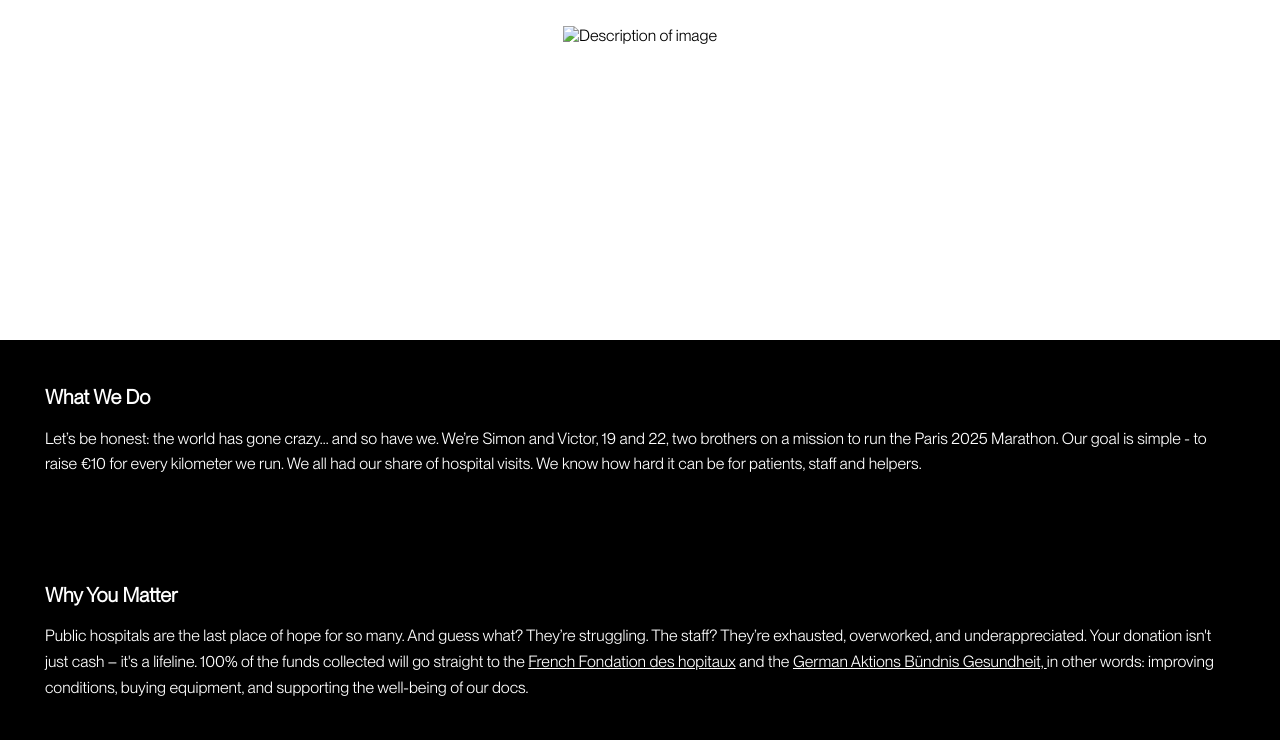
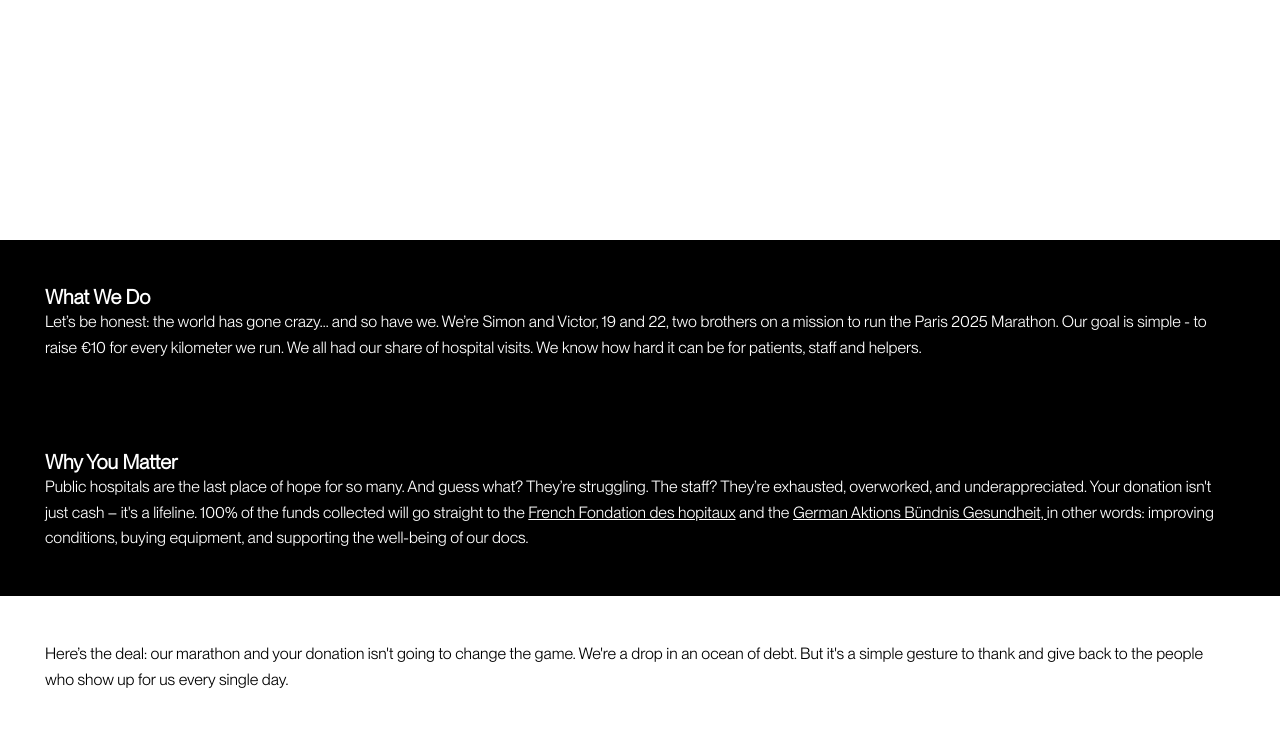
Before and after one commit to DayDreamer03/running-together, a plain HTML site: page onlywarmth.html in a window 1280 px wide. Shown: the part 360-1100 px from the top of the page. Drawn offline with Linux system fonts and the light colour scheme; files that its build step writes are made by us from their sources; grey boxes are pictures that could not be loaded; a script that the page names is missing; files whose address does not match are found by name.

Commit message:
Add files via upload

```diff
--- a/onlywarmth.css
+++ b/onlywarmth.css
@@ -1,4 +1,9 @@
 /* styles.css */
+* {
+  margin: 0;
+  padding: 0;
+  box-sizing: border-box;
+}
 
 @font-face {
   font-family: "PP Neue Montreal";
@@ -13,11 +18,7 @@
 ::-webkit-scrollbar {
   display: none;
 }
-html,
-body {
-  -ms-overflow-style: none; /* IE and Edge */
-  scrollbar-width: none; /* Firefox */
-}
+
 body {
   font-family: "PP Neue Montreal";
   margin: 0;
--- a/onlywarmth.html
+++ b/onlywarmth.html
@@ -4,7 +4,7 @@
     <meta charset="UTF-8" />
     <meta name="viewport" content="width=device-width, initial-scale=1.0" />
     <title>Only Warmth in Running Together</title>
-    <link rel="stylesheet" href="/charity-run/onlywarmth.css" />
+    <link rel="stylesheet" href="/onlywarmth.css" />
   </head>
   <body>
     <header>
@@ -13,7 +13,7 @@
       <div id="svg-container">
         <img
           id="arrow"
-          src="/charity-run/circle-down copy.svg"
+          src="/circle-down copy.svg"
           alt="Description of image"
         />
       </div>
@@ -89,6 +89,6 @@
         reserved.
       </p>
     </footer>
-    <script src="/charity-run/onlywarmth.js"></script>
+    <script src="/onlywarmth.js"></script>
   </body>
 </html>
```
